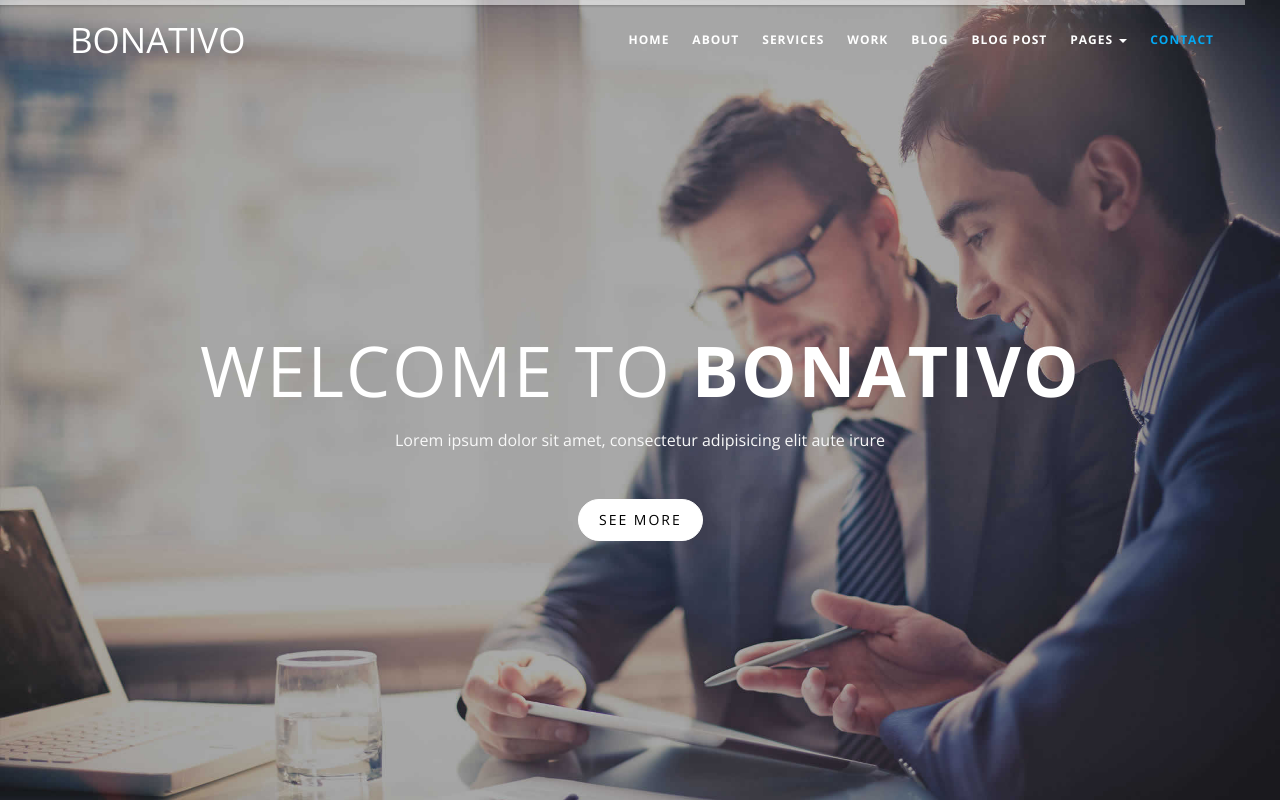
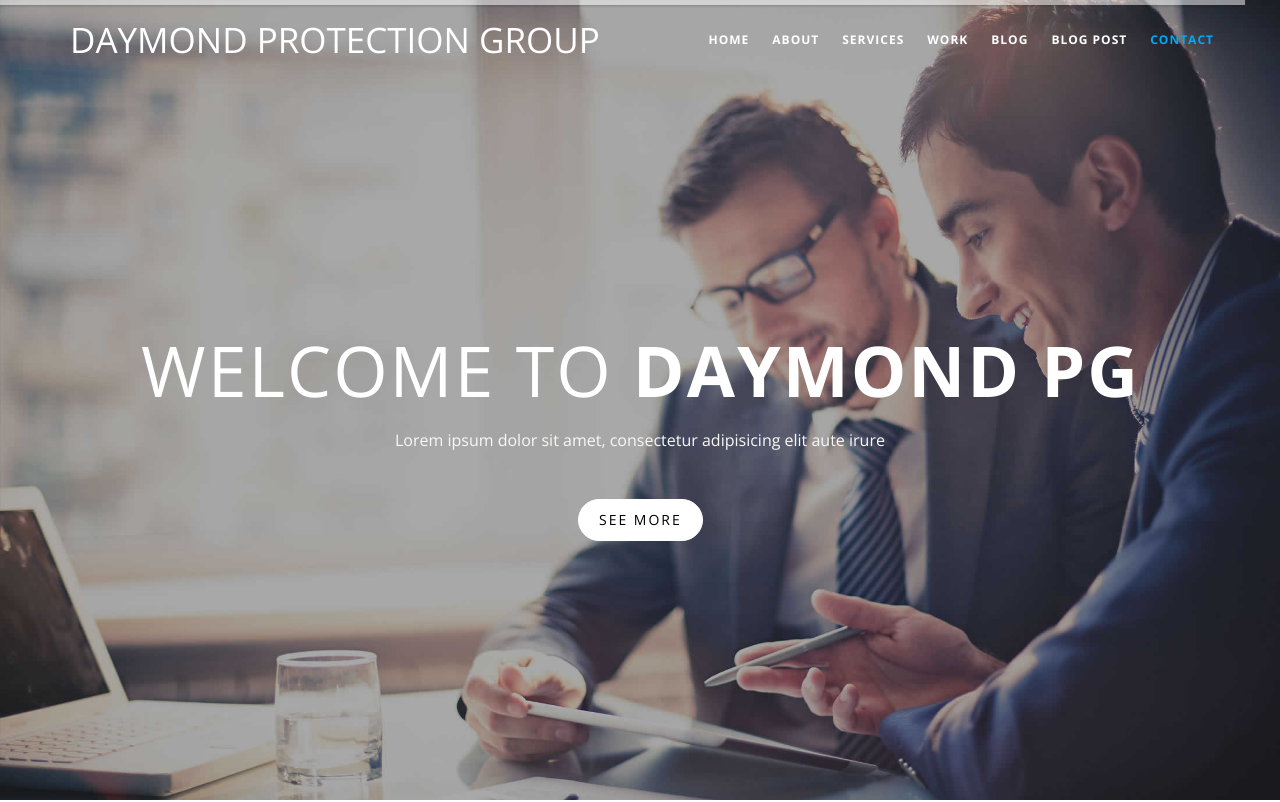
Before and after one commit to frako23/daymond_group, a plain HTML site: page index.html in a window 1280 px wide. Shown: the top 802 px of the page. Drawn offline with nearby package versions, Linux system fonts and the light colour scheme; files whose address does not match are found by name.

Commit message:
cambia algunos textos

```diff
--- a/index.html
+++ b/index.html
@@ -10,7 +10,7 @@
         <meta charset="utf-8">
         <meta http-equiv="X-UA-Compatible" content="IE=edge">
         <meta name="viewport" content="width=device-width, initial-scale=1">
-        <title>Bonativo Free HTML5 Responsive Template | Template Stock</title>
+        <title>Daymond Protection Group</title>
 
         <!-- Bootstrap -->
         <link href="bootstrap/css/bootstrap.min.css" rel="stylesheet">
@@ -42,7 +42,7 @@
                         <span class="icon-bar"></span>
                         <span class="icon-bar"></span>
                     </button>
-                    <a class="navbar-brand alo" href="index.html">Bonativo</a>
+                    <a class="navbar-brand alo" href="index.html">Daymond Protection Group</a>
                 </div>
                 <div id="navbar" class="navbar-collapse collapse">
                     <ul class="nav navbar-nav navbar-right scroll-to">
@@ -52,13 +52,13 @@
                         <li><a href="#work">Work</a></li>
                         <li><a href="#blog">Blog</a></li>
                         <li><a href="post-single.html">Blog Post</a></li>
-                        <li class="dropdown">
+                        <!-- <li class="dropdown">
                             <a href="#" class="dropdown-toggle" data-toggle="dropdown" role="button">Pages <span class="caret"></span></a>
                             <ul class="dropdown-menu" role="menu">
                                 <li><a href="typography.html">Typography</a></li>
 
                             </ul>
-                        </li>
+                        </li> -->
                         <li><a href="#contact">Contact</a></li>
 
                     </ul>
@@ -77,7 +77,7 @@
                         <!-- LAYERS -->
                         <!-- LAYER NR. 1 -->
                         <div class="tp-caption slider-title" data-x="center" data-y="center"  data-voffset="-30" data-speed="500" data-start="1200" data-easing="Power4.easeInOut">
-                            welcome to <span>Bonativo</span>
+                            welcome to <span>Daymond PG</span>
                         </div> <!-- /tp-caption -->
                         <!-- LAYER NR. 2 -->
                         <div class="tp-caption slider-caption" data-x="center" data-y="center" data-voffset="40" data-speed="500" data-start="1800" data-easing="Power4.easeInOut" data-captionhidden="on">
@@ -97,7 +97,7 @@
                         <!-- LAYERS -->
                         <!-- LAYER NR. 1 -->
                         <div class="tp-caption slider-title" data-x="center" data-y="center"  data-voffset="-30" data-speed="500" data-start="1200" data-easing="Power4.easeInOut">
-                            Modern <span>Agency</span>
+                            Protection <span>Services</span>
                         </div> <!-- /tp-caption -->
 
                         <!-- LAYER NR. 2 -->
```
